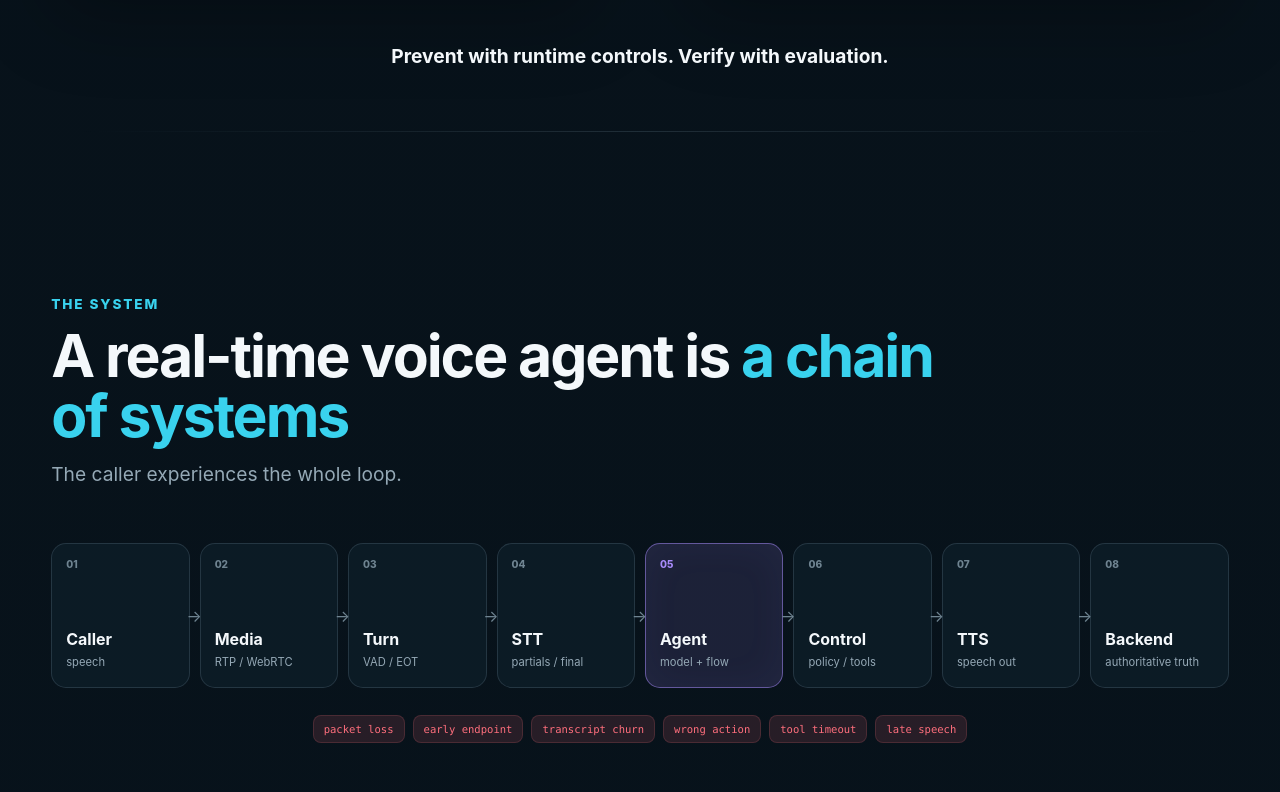
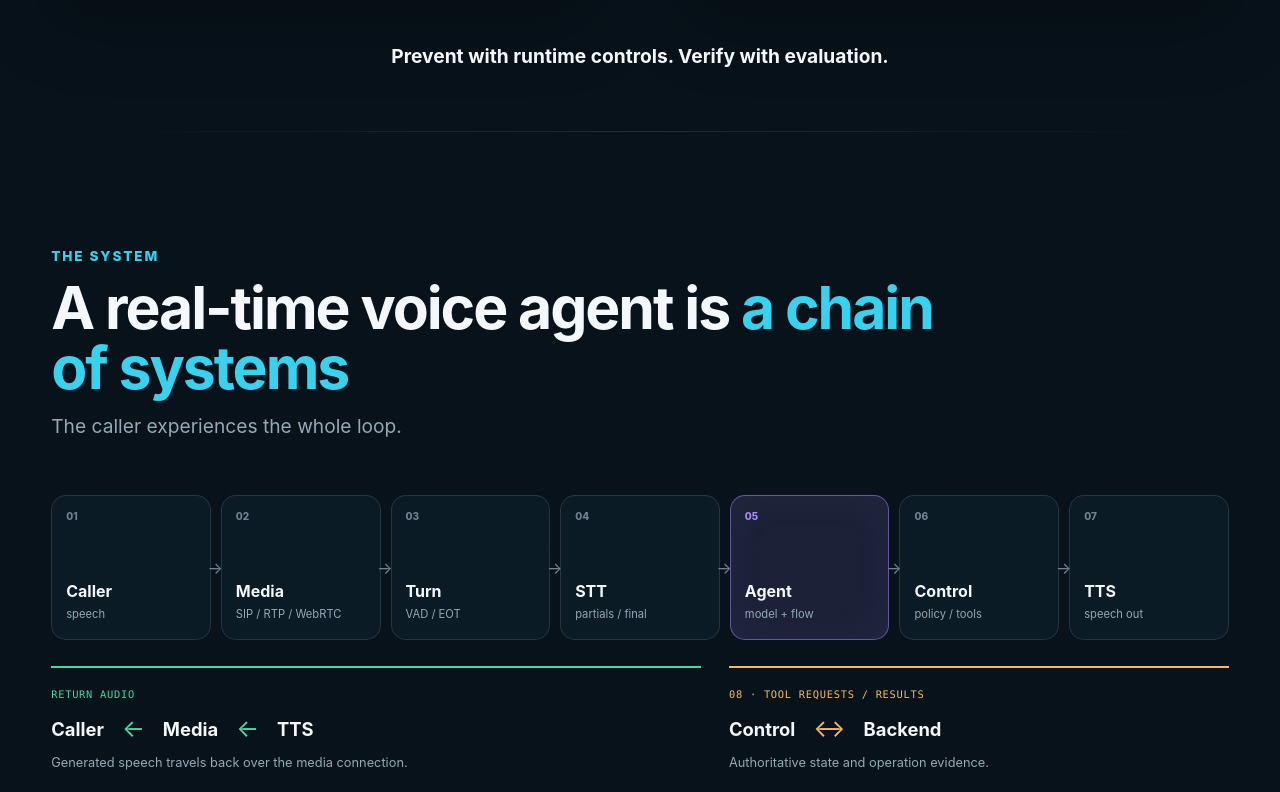
Before and after one commit to agonza1/real-time-voice-agent-evals-presentation, a website: page index.html in a window 1280 px wide. Shown: the part 2500-3292 px from the top of the page. Drawn offline with Linux system fonts and the light colour scheme.

Commit message:
Show SIP media and the TTS return path to the caller

```diff
--- a/slides/part-1.js
+++ b/slides/part-1.js
@@ -88,16 +88,27 @@ window.VOICE_EVALS_SLIDES_PART_1 = [
         <h2 id="system-title">A real-time voice agent is <span>a chain of systems</span></h2>
         <p>The caller experiences the whole loop.</p>
       </div>
-      <ol class="system-flow" aria-label="Real-time voice agent pipeline">
+      <ol class="system-flow" aria-label="Caller input through media, turn detection, speech recognition, agent, control, and speech generation">
         <li><span>01</span><b>Caller</b><small>speech</small></li>
-        <li><span>02</span><b>Media</b><small>RTP / WebRTC</small></li>
+        <li><span>02</span><b>Media</b><small>SIP / RTP / WebRTC</small></li>
         <li><span>03</span><b>Turn</b><small>VAD / EOT</small></li>
         <li><span>04</span><b>STT</b><small>partials / final</small></li>
         <li class="model-node"><span>05</span><b>Agent</b><small>model + flow</small></li>
         <li><span>06</span><b>Control</b><small>policy / tools</small></li>
         <li><span>07</span><b>TTS</b><small>speech out</small></li>
-        <li><span>08</span><b>Backend</b><small>authoritative truth</small></li>
       </ol>
+      <div class="system-branches">
+        <div class="system-return" aria-label="Return audio: TTS sends speech through Media back to the Caller">
+          <span class="system-path-label">RETURN AUDIO</span>
+          <p><b>Caller</b><span aria-hidden="true">←</span><b>Media</b><span aria-hidden="true">←</span><b>TTS</b></p>
+          <small>Generated speech travels back over the media connection.</small>
+        </div>
+        <div class="system-backend" aria-label="Control exchanges tool requests and results with the Backend">
+          <span class="system-path-label">08 · TOOL REQUESTS / RESULTS</span>
+          <p><b>Control</b><span aria-hidden="true">↔</span><b>Backend</b></p>
+          <small>Authoritative state and operation evidence.</small>
+        </div>
+      </div>
       <div class="failure-strip" aria-label="Representative failure modes"><span>packet loss</span><span>early endpoint</span><span>transcript churn</span><span>wrong action</span><span>tool timeout</span><span>late speech</span></div>
       <p class="takeaway">The model can improve while <strong>the system regresses.</strong></p>
     `
--- a/styles/slides-a.css
+++ b/styles/slides-a.css
@@ -1,5 +1,5 @@
 /* System */
-.system-flow { list-style: none; padding: 0; margin: 0; display: grid; grid-template-columns: repeat(8, minmax(100px, 1fr)); gap: 10px; }
+.system-flow { list-style: none; padding: 0; margin: 0; display: grid; grid-template-columns: repeat(7, minmax(100px, 1fr)); gap: 10px; }
 .system-flow li { position: relative; min-height: 145px; padding: 18px 14px; display: flex; flex-direction: column; justify-content: flex-end; border-radius: 15px; border: 1px solid var(--line); background: rgba(14, 31, 42, 0.72); }
 .system-flow li:not(:last-child)::after { content: "→"; position: absolute; right: -13px; top: 50%; translate: 0 -50%; color: var(--muted-2); z-index: 3; }
 .system-flow li span { position: absolute; top: 14px; left: 14px; color: var(--muted-2); font-size: 0.63rem; font-weight: 800; }
@@ -7,6 +7,16 @@
 .system-flow li small { color: var(--muted); margin-top: 6px; font-size: 0.7rem; }
 .system-flow .model-node { border-color: rgba(167, 139, 250, 0.52); background: var(--violet-soft); box-shadow: inset 0 0 40px rgba(167, 139, 250, 0.05); }
 .system-flow .model-node span { color: var(--violet); }
+.system-branches { display: grid; grid-template-columns: 1.3fr 1fr; gap: 28px; margin-top: 26px; }
+.system-return, .system-backend { padding-top: 14px; border-top: 2px solid var(--green); }
+.system-backend { border-top-color: var(--amber); }
+.system-path-label { color: var(--green); font: .65rem var(--mono); letter-spacing: .07em; }
+.system-backend .system-path-label { color: var(--amber); }
+.system-branches p { display: flex; align-items: center; gap: 18px; margin: 12px 0 8px; font-size: 1.15rem; }
+.system-branches p > span { color: var(--green); font-size: 1.5rem; }
+.system-backend p > span { color: var(--amber); }
+.system-branches small { color: var(--muted); font-size: .8rem; }
+@media (max-width: 820px) { .system-branches { grid-template-columns: 1fr; gap: 20px; } }
 .failure-strip { display: flex; flex-wrap: wrap; justify-content: center; gap: 8px; margin-top: 27px; }
 .failure-strip span { padding: 7px 10px; border-radius: 8px; color: var(--danger); background: var(--danger-soft); border: 1px solid rgba(255, 111, 125, 0.16); font-family: var(--mono); font-size: 0.66rem; }
 
```
Also changed, not shown: docs/speaker-notes.md (+1 -1 lines).
